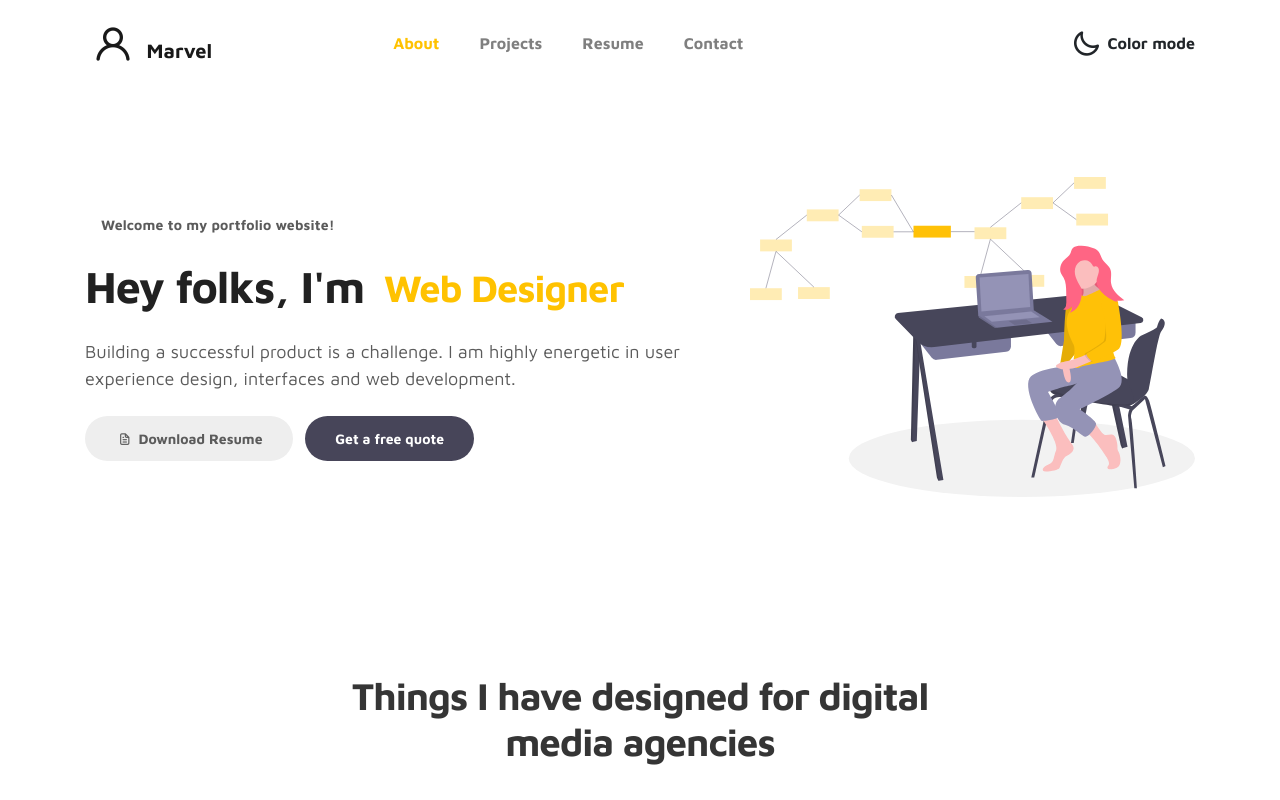
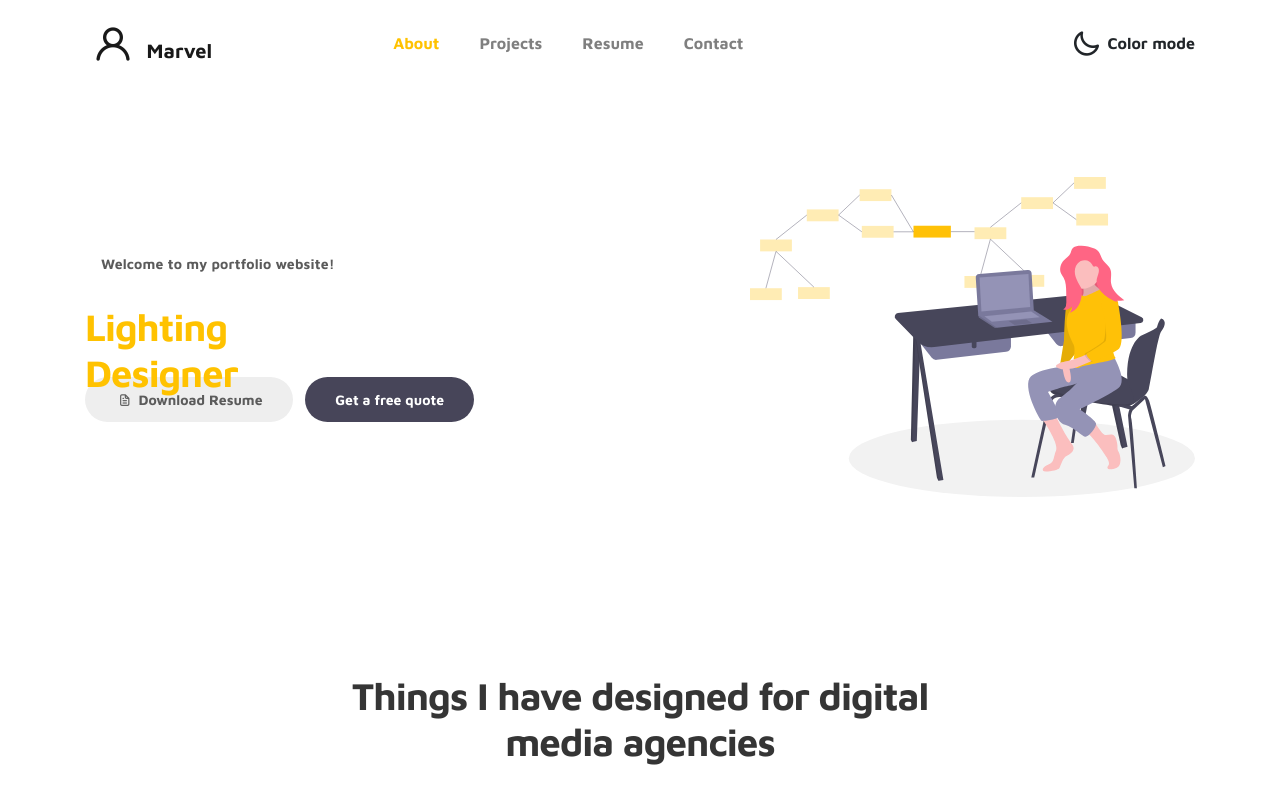
Before and after one commit to dmt2022/dmt2022.github.io, a plain HTML site: page index.html in a window 1280 px wide. Both pictures are taken after a click on the link "About". Shown: the part 21-821 px from the top of the page. Drawn offline with Linux system fonts and the light colour scheme.

Commit message:
Update index.html

```diff
--- a/index.html
+++ b/index.html
@@ -75,15 +75,13 @@ https://www.tooplate.com/view/2115-marvel
                     <div class="about-text">
                         <small class="small-text">Welcome to <span class="mobile-block">my portfolio website!</span></small>
                         <h1 class="animated animated-text">
-                            <span class="mr-2">Hey folks, I'm</span>
+
                                 <div class="animated-info">
                                     <span class="animated-item">Marvel Sann</span>
-                                    <span class="animated-item">Web Designer</span>
-                                    <span class="animated-item">UI Specialist</span>
+                                    <span class="animated-item">Lighting Designer</span>
+                                    <span class="animated-item">UI Special</span>
                                 </div>
                         </h1>
-
-                        <p>Building a successful product is a challenge. I am highly energetic in user experience design, interfaces and web development.</p>
 
                         <div class="custom-btn-group mt-4">
                           <a href="#" class="btn mr-lg-2 custom-btn"><i class='uil uil-file-alt'></i> Download Resume</a>
```
